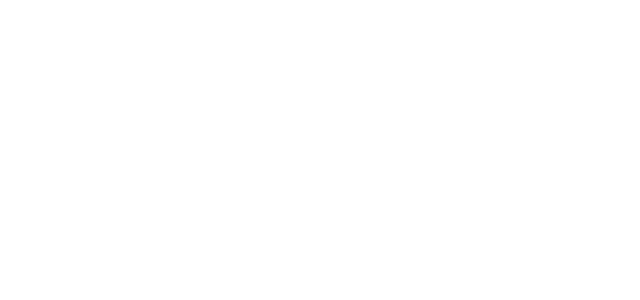
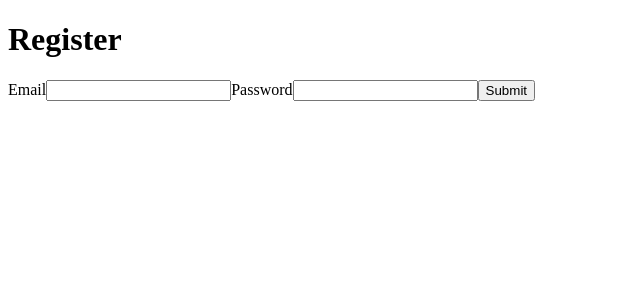
Before and after one commit to jimmyvallejo/ThinkBot-AI, a React (Create React App) app in the folder frontend/: page /register in a window 1280 px wide. Before the commit this address had no page. Shown: the top 300 px of the page, without its empty margins (0-640 px from the left). Built offline with nearby package versions, Linux system fonts and the light colour scheme.

Commit message:
setup firebase for local authentication

```diff
--- a/frontend/src/App.js
+++ b/frontend/src/App.js
@@ -2,13 +2,19 @@
 import { BrowserRouter as Router, Routes, Route } from "react-router-dom";
 import Home from "./pages/Home";
 import Chat from "./pages/ChatPage";
+import Register from "./pages/Register";
+
+import { init } from "./firebase";
+
+init();
 
 function App() {
   return (
     <Router>
       <Routes>
         <Route exact path="/" element={<Home />} />
-        <Route exact path='/tutor' element={<Chat />} />
+        <Route exact path="/tutor" element={<Chat />} />
+        <Route exact path="/register" element={<Register />} />
       </Routes>
     </Router>
   );
--- /dev/null
+++ b/frontend/src/firebase.js
@@ -0,0 +1,22 @@
+import { initializeApp } from "firebase/app";
+import { getAuth, connectAuthEmulator } from "firebase/auth";
+
+const firebaseConfig = {
+  apiKey: "AIzaSyCARo8IWnyAH9WPZlA9j63i1mtSJlU_f74",
+  authDomain: "miami-hackathon-ai.firebaseapp.com",
+  projectId: "miami-hackathon-ai",
+  storageBucket: "miami-hackathon-ai.appspot.com",
+  messagingSenderId: "480223531817",
+  appId: "1:480223531817:web:f62b9a6cd8be70e5cd9d38",
+};
+
+export const init = () => {
+  const app = initializeApp(firebaseConfig);
+
+  const auth = getAuth(app);
+
+  if (process.env.REACT_APP_ENVIRONMENT === "development") {
+    console.log("Connecting to local authentication emulator");
+    connectAuthEmulator(auth, "http://127.0.0.1:9099");
+  }
+};
--- /dev/null
+++ b/frontend/src/pages/Register.js
@@ -0,0 +1,49 @@
+import React, { useState } from "react";
+import { getAuth, createUserWithEmailAndPassword } from "firebase/auth";
+
+const Register = () => {
+  const [email, setEmail] = useState("");
+  const [password, setPassword] = useState("");
+  const onSubmit = async (e) => {
+    e.preventDefault();
+    console.log("hello");
+
+    try {
+      const userCredential = await createUserWithEmailAndPassword(
+        getAuth(),
+        email,
+        password
+      );
+      console.log(userCredential.user);
+    } catch (e) {
+      console.error(e);
+    }
+  };
+  return (
+    <div>
+      <h1>Register</h1>
+
+      <form action="">
+        Email
+        <label htmlFor="email">
+          <input
+            type="text"
+            id="email"
+            onChange={(e) => setEmail(e.target.value)}
+          />
+        </label>
+        <label htmlFor="password">
+          Password
+          <input
+            type="text"
+            id="password"
+            onChange={(e) => setPassword(e.target.value)}
+          />
+        </label>
+        <button onClick={onSubmit}>Submit</button>
+      </form>
+    </div>
+  );
+};
+
+export default Register;
```
Also changed, not shown: frontend/firebase.js (deleted, +0 -19 lines).
